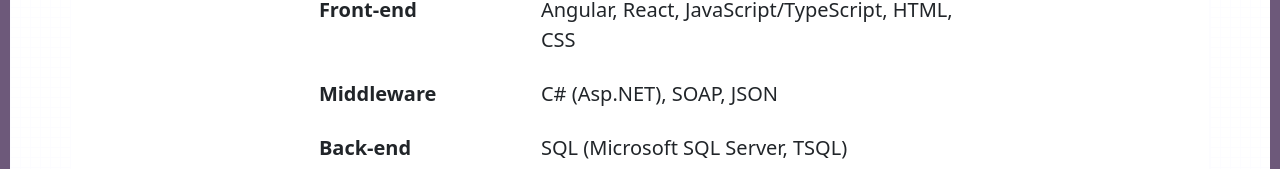
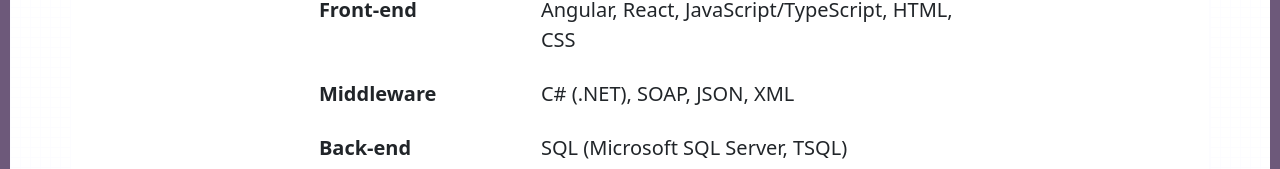
Before and after one commit to jellyve/angular-portfolio, an Angular app: page / in a window 1280 px wide. Shown: the part 503-672 px from the top of the page. Built offline with nearby package versions, Linux system fonts and the light colour scheme.

Commit message:
Update about.component.html

```diff
--- a/src/app/components/about/about.component.html
+++ b/src/app/components/about/about.component.html
@@ -14,7 +14,7 @@
       </dl>
       <dl class="row justify-content-center">
         <dt class="col-md-3">Middleware</dt>
-        <dd class="col-md-6">C# (Asp.NET), SOAP, JSON</dd>
+        <dd class="col-md-6">C# (.NET), SOAP, JSON, XML</dd>
       </dl>
       <dl class="row justify-content-center">
         <dt class="col-md-3">Back-end</dt>
```
